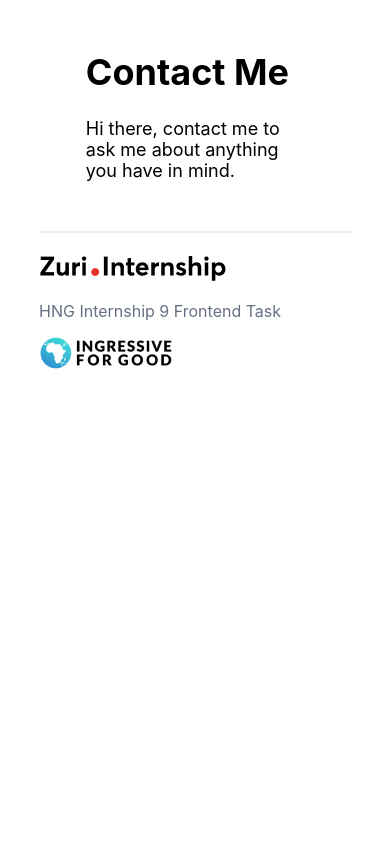
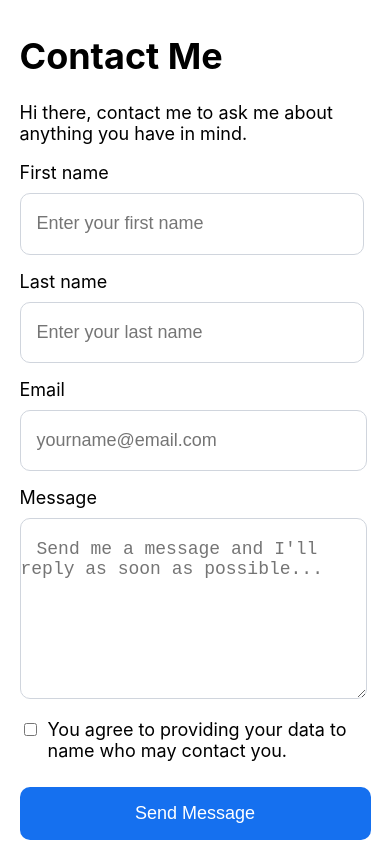
Before and after one commit to Vchuks/hng9, a React (Create React App) app: page /contact in a window 390 px wide. Shown: the top 844 px of the page. Built offline with nearby package versions, Linux system fonts and the light colour scheme.

Commit message:
added the contact form and made it responsive

```diff
--- a/src/Contact/contact.css
+++ b/src/Contact/contact.css
@@ -10,3 +10,70 @@
     padding: 1rem;
     font-size: 18px;
 }
+form{
+    box-sizing: border-box;
+    width: 100%;
+    display: flex;
+    flex-direction: column;
+    gap: 1rem;
+
+}
+.form-name{
+    box-sizing: border-box;
+    width: 99%;
+    display: flex;
+    justify-content: space-between;
+    gap: 1rem;
+
+}
+.fn{
+    width: 100%;
+}
+input[type="text"], textarea{
+    box-sizing: border-box;
+    width: 99%;
+    padding: 1.2rem 0;
+    text-indent: 1rem;
+    border-radius: 10px;
+    outline: none;
+    font-size: 18px;
+    border: 1px solid #D0D5DD;
+    margin-top: 10px;
+
+}
+.check{
+    display: flex;
+    gap: 0.5rem;
+}
+
+.btn-contact button{
+    box-sizing: border-box;
+    width: 100%;
+    padding: 1rem;
+    background-color:  #1570EF;
+    border-radius: 10px;
+    border: none;
+    color: #fff;
+    font-size: 18px;
+    margin-top: 10px;
+
+}
+
+@media (max-width:997px) {
+    .contact-page{
+        width: 90%;
+        font-size: 25px;
+        overflow-x: hidden;
+    }
+    .head-contact{
+        width: 100%;
+        padding: 0;
+    }
+    .form-name{
+        flex-direction: column;
+    }
+    .check{
+        align-items: baseline;
+    }
+
+}
--- a/src/Contact/index.js
+++ b/src/Contact/index.js
@@ -8,9 +8,46 @@
       <div className="head-contact">
         <h1>Contact Me</h1>
         <p>Hi there, contact me to ask me about anything you have in mind.</p>
-
+        <form>
+          <div className="form-name">
+            <div className="fn">
+              <label>First name</label>
+              <br />
+              <input type="text" placeholder="Enter your first name" />
+            </div>
+            <div className="fn">
+              <label>Last name</label>
+              <br />
+              <input type="text" placeholder="Enter your last name" />
+            </div>
+          </div>
+          <div>
+            <label>Email</label>
+            <br />
+            <input type="text" placeholder="yourname@email.com" />
+          </div>
+          <div>
+            <label>Message</label>
+            <br />
+            <textarea
+              id="message"
+              cols=""
+              rows="7"
+              placeholder="Send me a message and I'll reply as soon as possible..."
+            />
+          </div>
+          <div className="check">
+            <input type="checkbox" />
+            <label>
+              You agree to providing your data to name who may contact you.
+            </label>
+          </div>
+          <div className="btn-contact">
+            <button type="submit">Send Message</button>
+          </div>
+        </form>
       </div>
-      <hr/>
+      <hr />
       <Footer />
     </div>
   );
```
